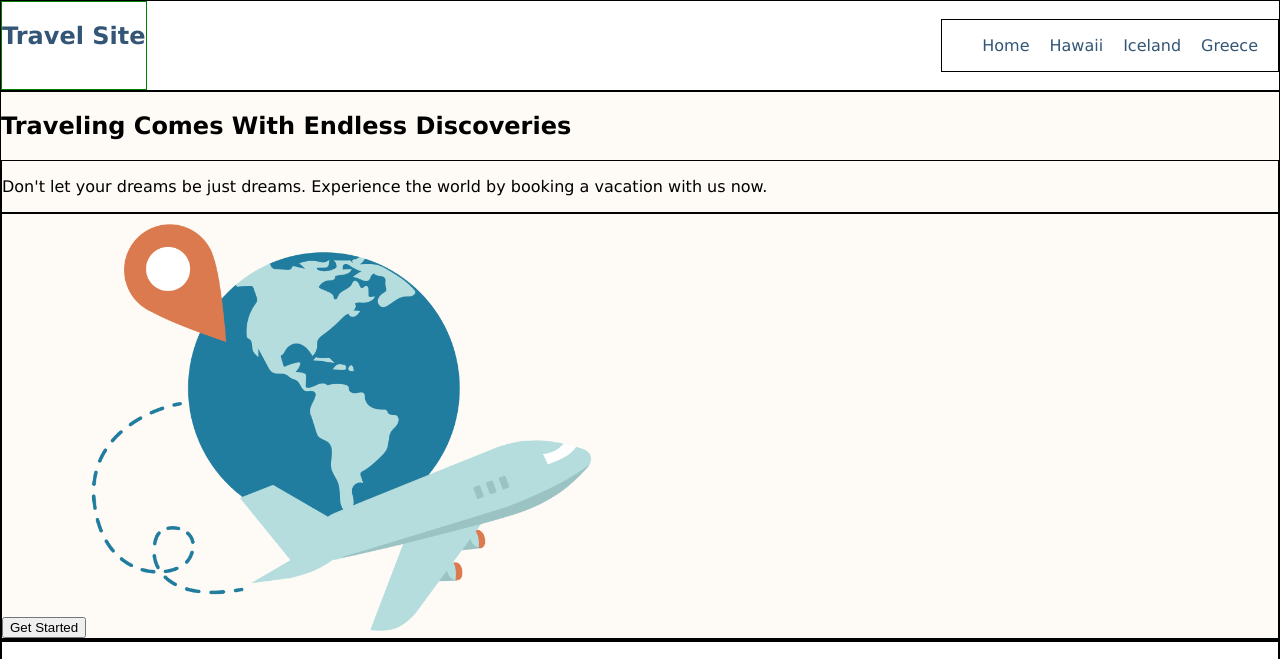
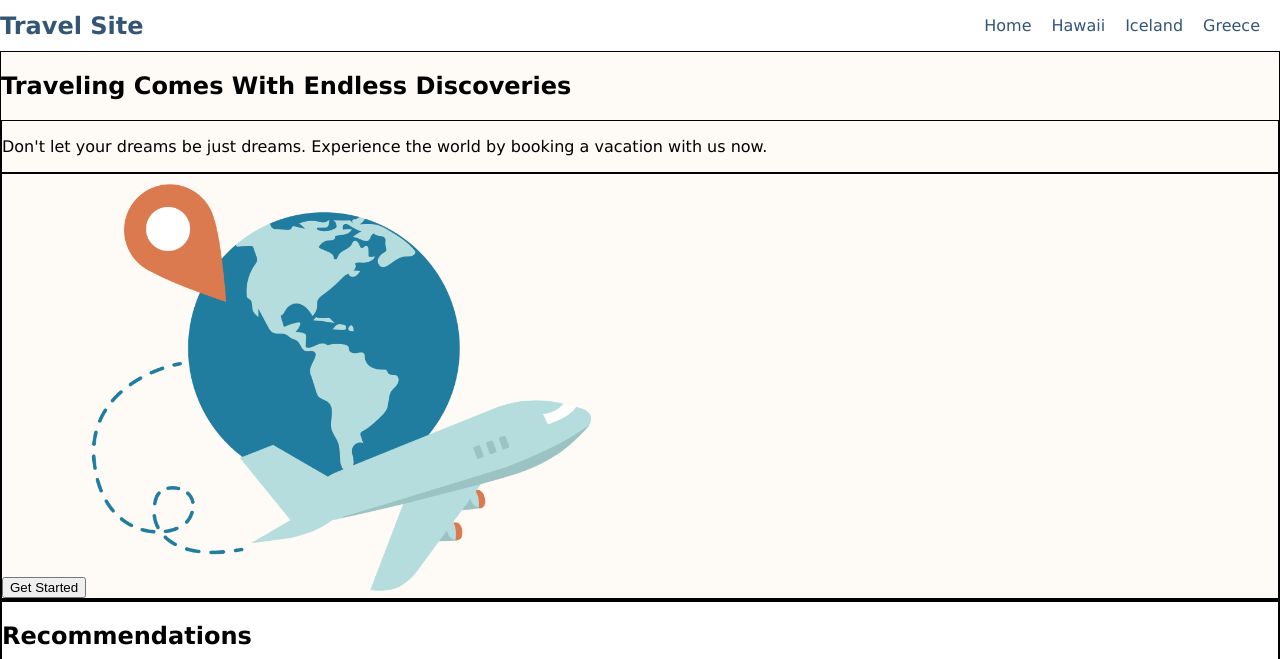
Before and after one commit to orpd0523/Travelsite, a plain HTML site: page index.html in a window 1280 px wide. Shown: the top 659 px of the page. Drawn offline with Linux system fonts and the light colour scheme.

Commit message:
modified header index.html

```diff
--- a/css/global.css
+++ b/css/global.css
@@ -13,7 +13,6 @@ body {
 }
 
 .nav__container {
-  border: 1px solid black;
   max-width: 1280px;
   margin: auto;
   display: flex;
@@ -22,11 +21,14 @@ body {
 }
 
 .nav-logo {
-  border: 1px solid green;
+  display: flex;
+}
+
+.nav-logo  h2 {
+  margin: 0;
 }
 
 .nav-destinations {
-  border: 1px solid black;
   display: flex;
   align-items: row;
   justify-content: space-between;
```
